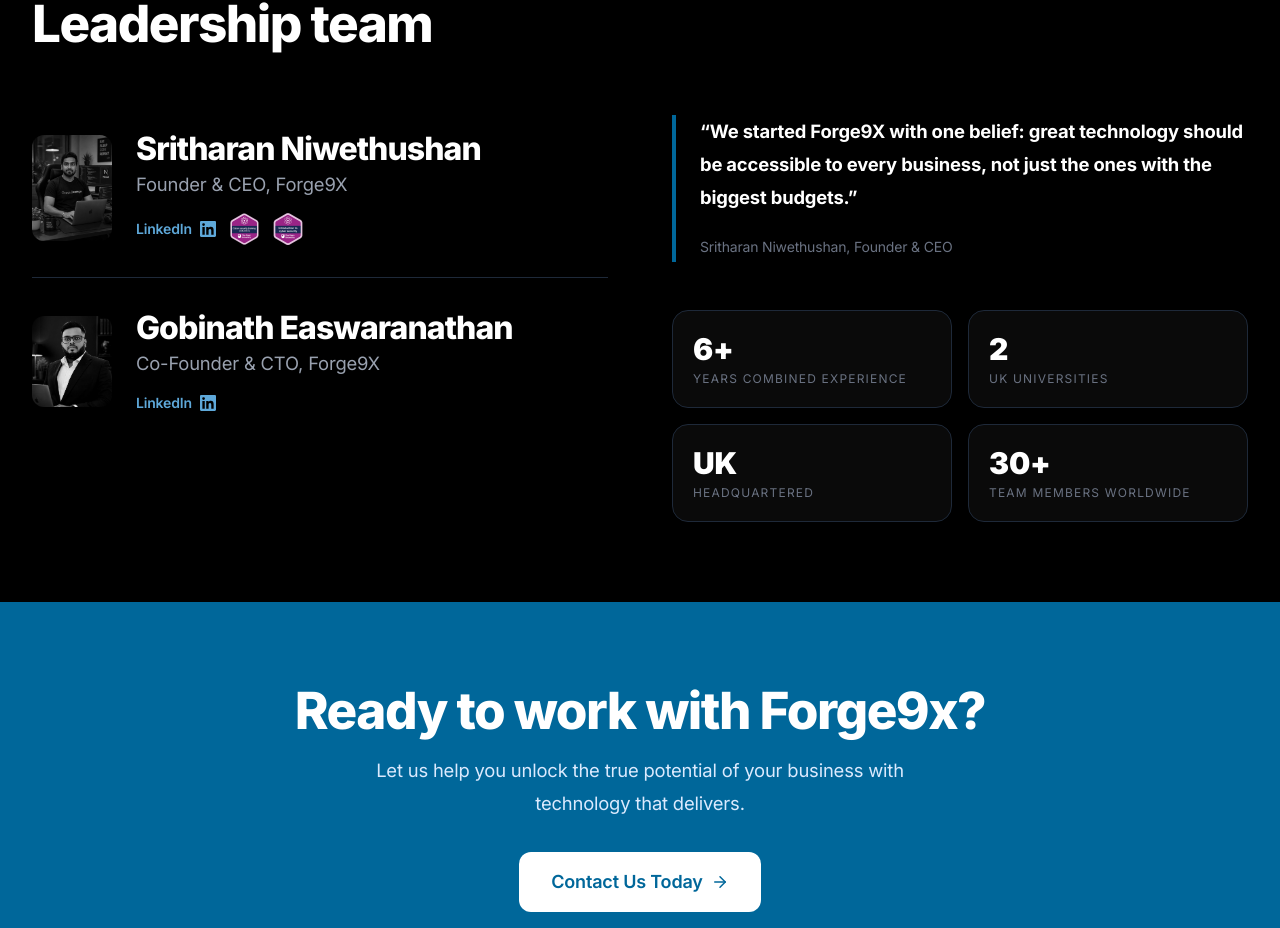
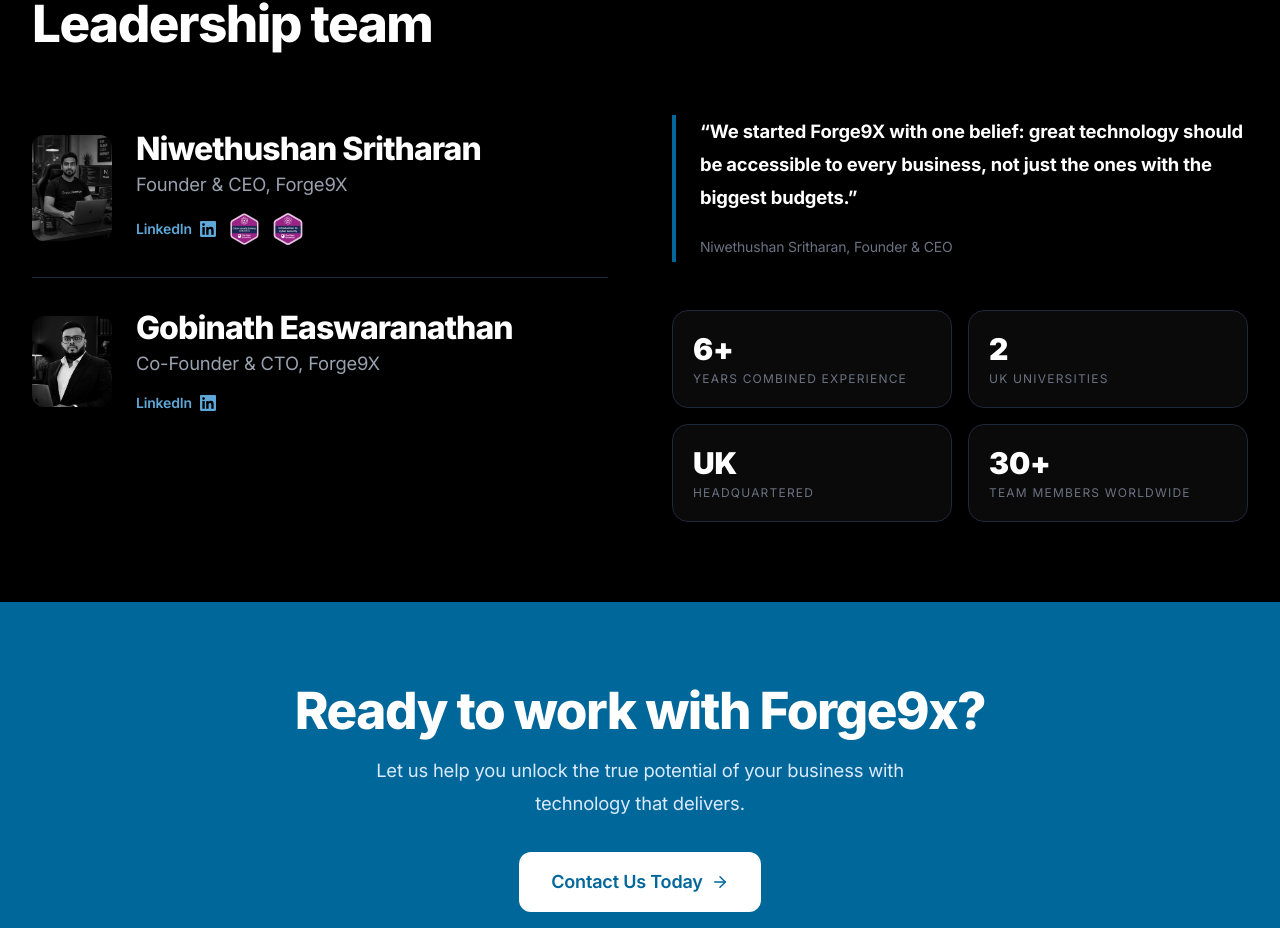
Before and after one commit to NiwethushanSri/forge9x-website, a Next.js app: page /en/about in a window 1280 px wide. Shown: the part 5493-6421 px from the top of the page. Built offline with nearby package versions, Linux system fonts and the light colour scheme.

Commit message:
Fix name to Niwethushan Sritharan on about page

```diff
--- a/app/[lang]/about/page.tsx
+++ b/app/[lang]/about/page.tsx
@@ -297,7 +297,7 @@
             {/* Leaders list */}
             <div className="flex flex-col divide-y divide-gray-800">
               {[
-                { name: "Sritharan Niwethushan", role: "Founder & CEO, Forge9X", image: "/team/niwethushan.jpg", linkedin: "https://www.linkedin.com/in/sritharan-niwethushan-558b2517b/", badges: [
+                { name: "Niwethushan Sritharan", role: "Founder & CEO, Forge9X", image: "/team/niwethushan.jpg", linkedin: "https://www.linkedin.com/in/sritharan-niwethushan-558b2517b/", badges: [
                   { src: "/badges/gicast.png", alt: "Cyber Security Training (GICAST) — The Open University", url: "https://www.open.edu/openlearn/badges/badge.php?hash=dfb6a19a1cbbfc59eefdebda7ce83259c125c00a" },
                   { src: "/badges/intro-cybersecurity.png", alt: "Introduction to Cyber Security — The Open University", url: "https://www.open.edu/openlearn/badges/badge.php?hash=36b7661f834f321ab88f857e1e455a2acf9c82f9" },
                 ]},
@@ -328,7 +328,7 @@
             <div className="flex flex-col gap-8 lg:pt-4">
               <blockquote className="border-l-4 pl-6" style={{ borderColor: "#00679A" }}>
                 <p className="text-2xl font-bold text-white leading-snug mb-4">&ldquo;We started Forge9X with one belief: great technology should be accessible to every business, not just the ones with the biggest budgets.&rdquo;</p>
-                <cite className="text-sm text-gray-500 not-italic">Sritharan Niwethushan, Founder &amp; CEO</cite>
+                <cite className="text-sm text-gray-500 not-italic">Niwethushan Sritharan, Founder &amp; CEO</cite>
               </blockquote>
               <div className="grid grid-cols-2 gap-4 pt-4">
                 {[
```
